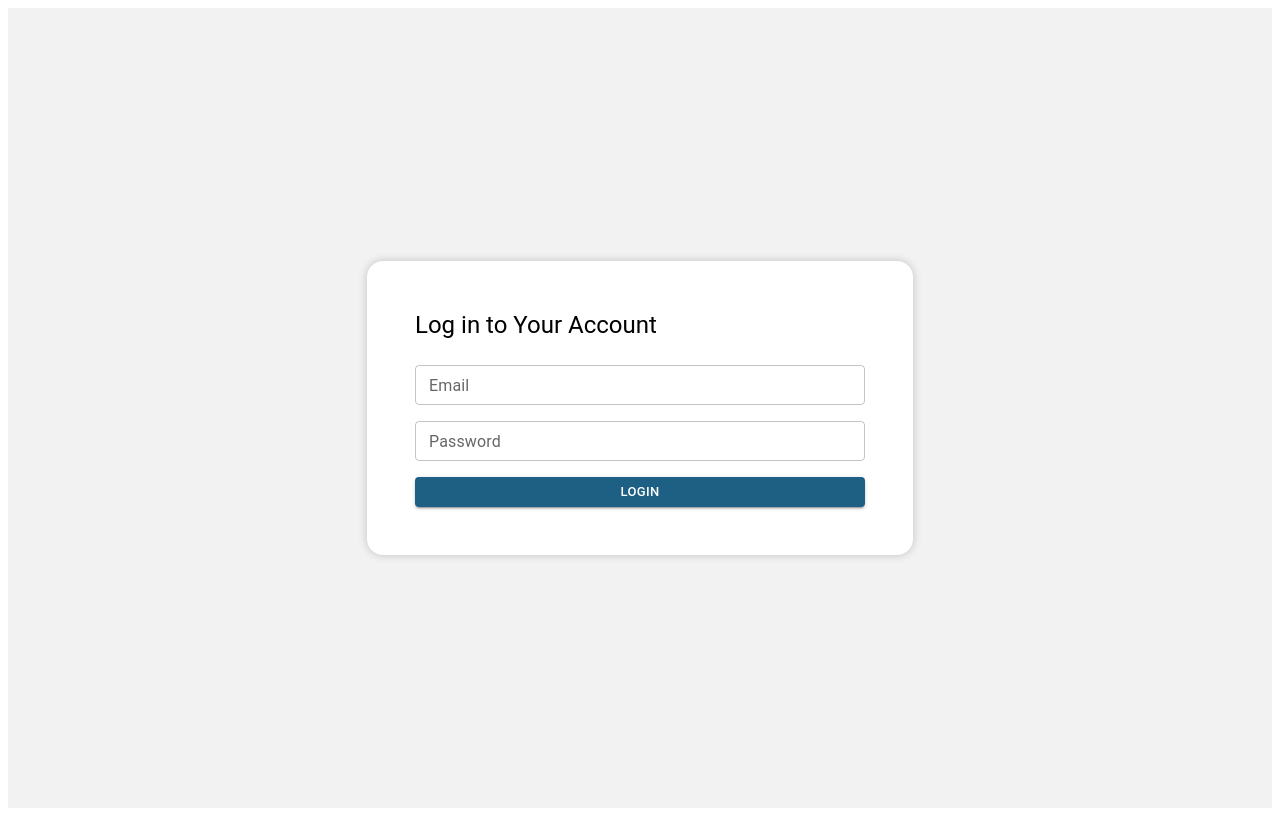
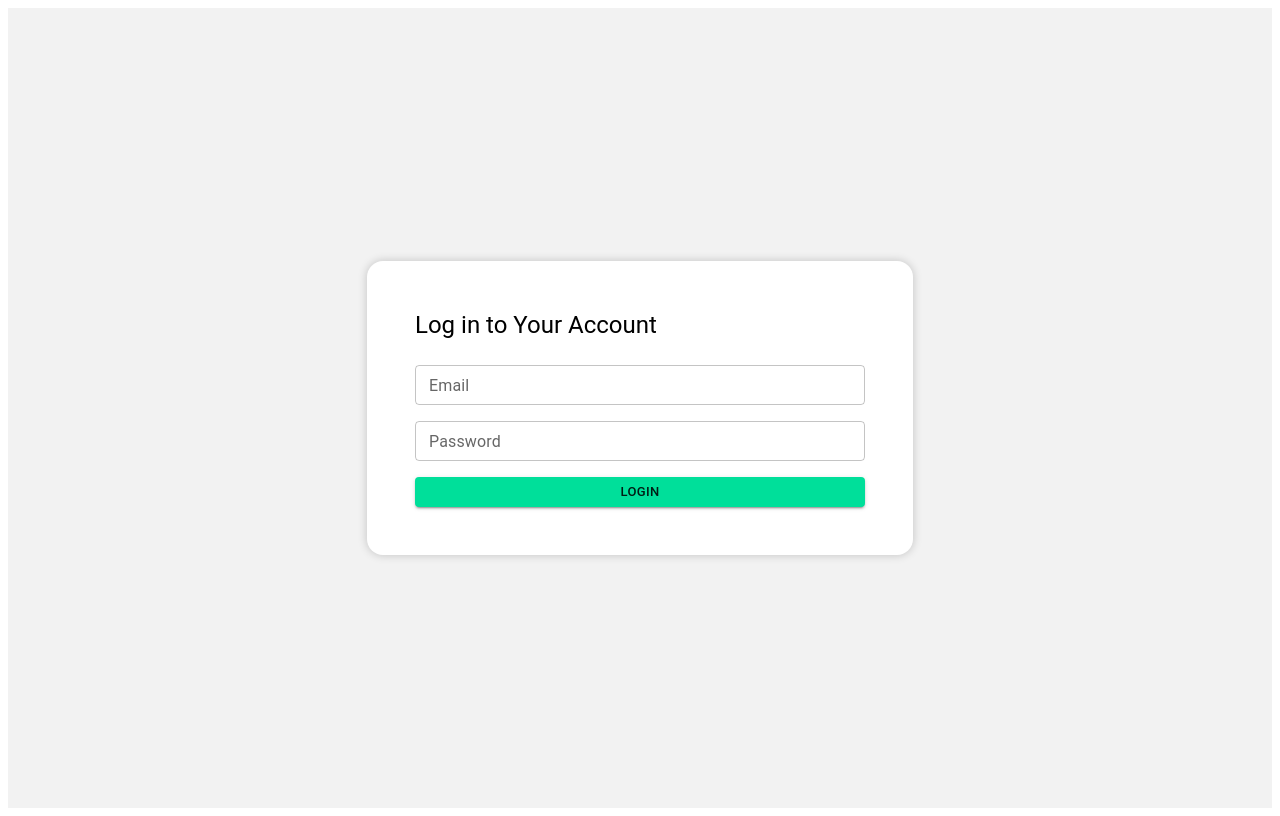
Before and after one commit to AymanTTV/Beta-Admin, a React (Vite) app: page / in a window 1280 px wide. Built offline with nearby package versions, Linux system fonts and the light colour scheme.

Commit message:
Theme Updated

```diff
--- a/index.html
+++ b/index.html
@@ -2,7 +2,7 @@
 <html lang="en">
   <head>
     <meta charset="UTF-8" />
-    <link rel="icon" type="image/svg+xml" href="/vite.svg" />
+    <link rel="icon" type="image/svg+xml" href="/BetaHouse.svg" />
     <meta name="viewport" content="width=device-width, initial-scale=1.0" />
     <title>BetaHouse</title>
   </head>
--- a/src/Login/login.jsx
+++ b/src/Login/login.jsx
@@ -1,4 +1,4 @@
-import React, { useEffect } from 'react';
+import React, { useEffect, useState } from 'react';
 import { useForm } from 'react-hook-form';
 import { useMutation } from 'react-query';
 import { Box, Stack, Typography, Button, TextField, Alert } from '@mui/material';
@@ -9,16 +9,17 @@ import { useNavigate } from 'react-router-dom';
 import { useUserContext } from '../ContextApi/UserContext';
 
 export default function Login() {
+  const usenav = useNavigate();
+  const [errorMessage, setErrorMessage] = useState('');
 
-  const usenav = useNavigate();
   useEffect(() => {
     if (jscookie.get('token')) {
-      usenav('/dashboard'); // Correct route name
+      usenav('/dashboard');
     }
   }, []);
 
   const { register, handleSubmit, reset, formState: { errors } } = useForm();
-  const { isLogin, setIsLogin, setEmail } = useUserContext(); // Correct import statement
+  const { isLogin, setIsLogin, setEmail } = useUserContext();
 
   const { mutateAsync, isError, isLoading, error } = useMutation({
     mutationFn: async (data) => {
@@ -31,16 +32,29 @@ export default function Login() {
   });
 
   const Login = async (data) => {
-    mutateAsync(data).then((res) => {
-      // jscookie.set('token', res.data.token);
+    if (!data.email || !data.password) {
+      setErrorMessage('Please enter your email and password.');
+      return;
+    }
+
+    try {
+      const res = await mutateAsync(data);
 
       if (res.status === 200) {
         setEmail(res.data.email);
         jscookie.set('token', res.data.token);
         setIsLogin(true);
         usenav('/dashboard');
+      } else {
+        setErrorMessage('Incorrect Password or Email');
       }
-    });
+    } catch (error) {
+      if (error.response && error.response.status === 401) {
+        setErrorMessage('Incorrect Password or Email');
+      } else {
+        setErrorMessage('An error occurred while processing your request.');
+      }
+    }
   }
 
   return (
@@ -50,7 +64,7 @@ export default function Login() {
         justifyContent: 'center',
         alignItems: 'center',
         minHeight: '100vh',
-        backgroundColor: '#f2f2f2', // Background color
+        backgroundColor: '#f2f2f2',
       }}
     >
       <Box
@@ -62,18 +76,29 @@ export default function Login() {
           backgroundColor: 'white',
           p: 6,
           borderRadius: 4,
-          boxShadow: '0px 0px 10px rgba(0, 0, 0, 0.2)', // Box shadow
+          boxShadow: '0px 0px 10px rgba(0, 0, 0, 0.2)',
         }}
       >
         <Typography variant="h5" sx={{ marginBottom: 3 }}>
           Log in to Your Account
         </Typography>
         <Stack spacing={2}>
-        {error && <Alert severity='error'>Incorrect Password or Email</Alert>}
+          {errorMessage && <Alert severity='error'>{errorMessage}</Alert>}
           <TextField {...register("email")} size='small' label='Email' variant='outlined' />
           <TextField {...register("password")} size='small' label='Password' variant='outlined' type="password" />
 
-          <Button type='submit' variant='contained' size='small'>
+          <Button
+            type='submit'
+            variant='contained'
+            size='small'
+            sx={{
+              backgroundColor: '#00df9a',
+              color: 'gray-300',
+              '&:hover': {
+                backgroundColor: '#00a47b',
+              },
+            }}
+          >
             Login
           </Button>
         </Stack>
--- a/src/NotFound/notFound.jsx
+++ b/src/NotFound/notFound.jsx
@@ -30,12 +30,19 @@ export default function NotFound() {
       <Container maxWidth="md">
         <Grid container spacing={2}>
           <Grid xs={6}>
-            <Typography variant="h1">404</Typography>
+            <Typography variant="h1" sx={{color:'gray'}}>404</Typography>
             <Typography variant="h6">
               The page you’re looking for doesn't exist.
             </Typography>
             <Link to="/dashboard">
-              <Button variant="contained">Back Home</Button>
+              <Button variant="contained"
+              sx={{
+                backgroundColor: '#00df9a',
+                color: 'gray-300',
+                '&:hover': {
+                  backgroundColor: '#00a47b',
+                },
+              }}>Back Home</Button>
             </Link>
           </Grid>
           <Grid xs={6}>
--- a/src/main.jsx
+++ b/src/main.jsx
@@ -17,12 +17,12 @@ const queryClient = new QueryClient();
 const theme = createTheme({
   palette: {
     primary: {
-      main: '#1e6084',
+      main: '#00df9a',
       dark: '#0f0f0f',
       light: '#b5b1b1',
     },
     error: {
-      main: '#E50F0C',
+      main: '#00df9a',
       warning: '#cf0c0c',
       dark: '#030202',
     },
```
Also changed, not shown: public/BetaHouse.svg (added).
